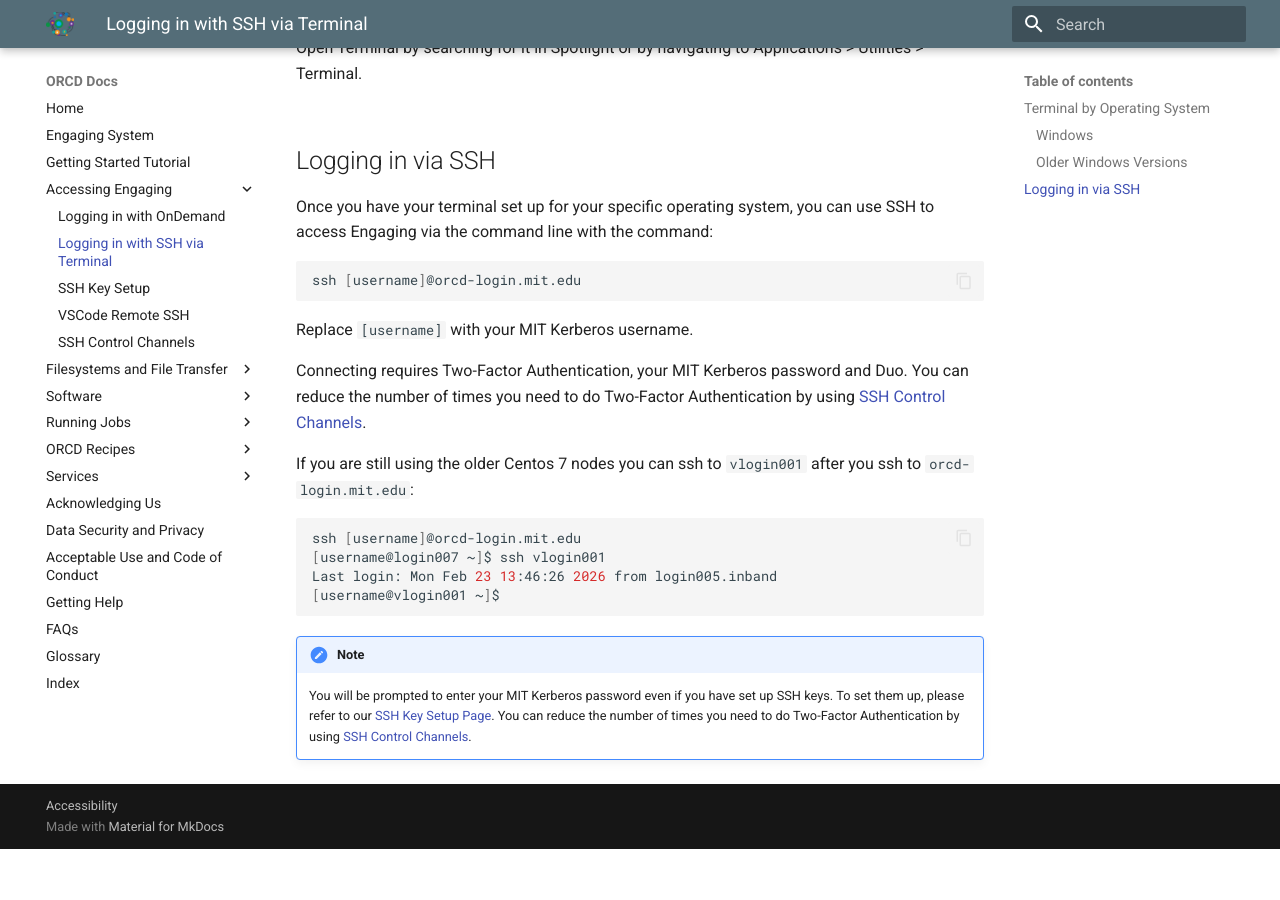
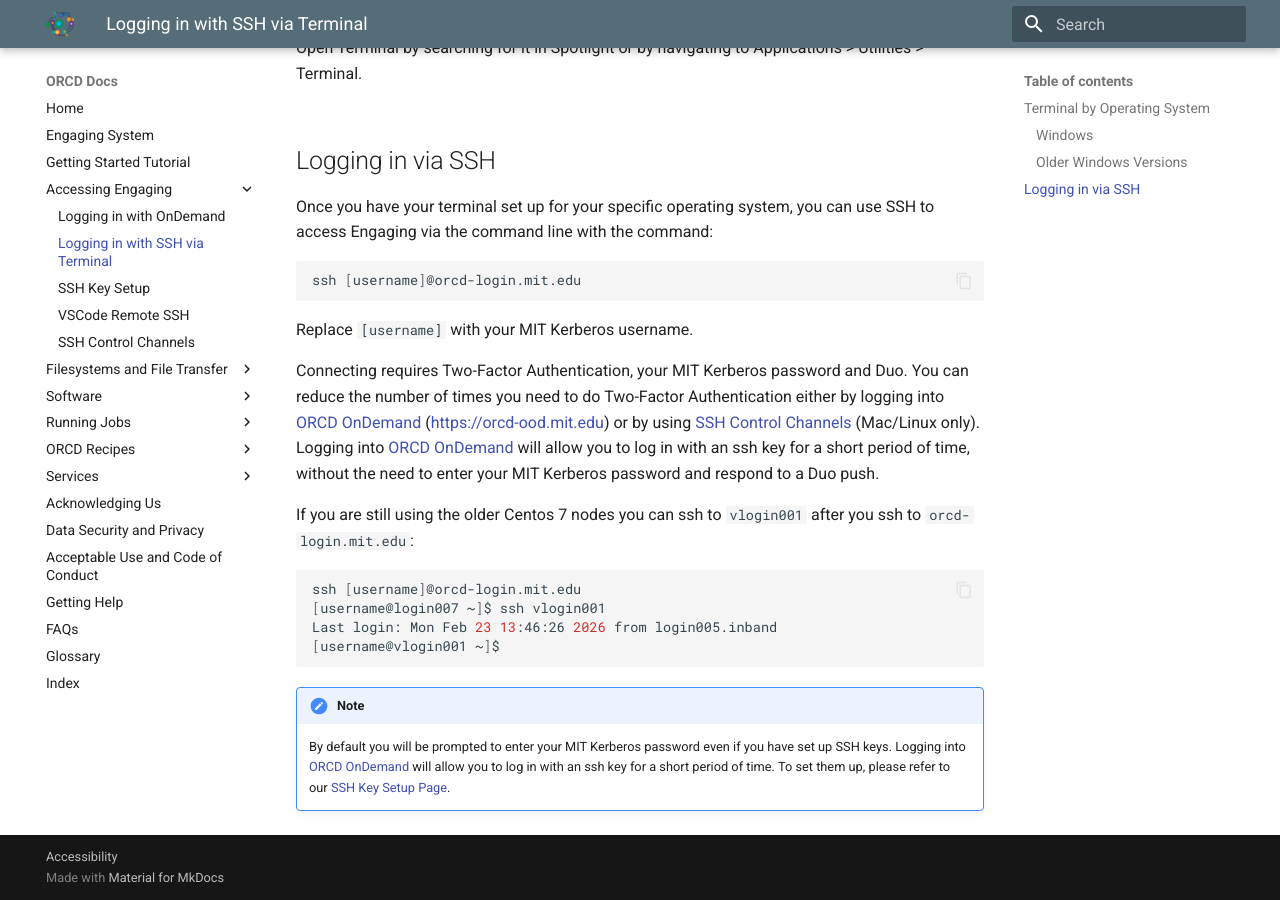
Before and after one commit to mit-orcd/orcd-docs-edit, an MkDocs documentation site: the page built from docs/accessing-orcd/ssh-login.md, in a window 1280 px wide and 900 px high, scrolled down 636 px. Built offline with MkDocs 1.6.1 and Material for MkDocs 9.7.7, drawn with Linux system fonts in a browser that asks for light colours; before the commit the page ends 1485 px from its top, so only the background shows below that.

Commit message:
Add note about ssh key login after OOD login

````diff
--- a/docs/accessing-orcd/ssh-login.md
+++ b/docs/accessing-orcd/ssh-login.md
@@ -43,7 +43,7 @@
 ```
 Replace `[username]` with your MIT Kerberos username.
 
-Connecting requires Two-Factor Authentication, your MIT Kerberos password and Duo. You can reduce the number of times you need to do Two-Factor Authentication by using [SSH Control Channels](control-channels.md).
+Connecting requires Two-Factor Authentication, your MIT Kerberos password and Duo. You can reduce the number of times you need to do Two-Factor Authentication either by logging into [ORCD OnDemand](https://orcd-ood.mit.edu) ([https://orcd-ood.mit.edu](https://orcd-ood.mit.edu)) or by using [SSH Control Channels](control-channels.md) (Mac/Linux only). Logging into [ORCD OnDemand](https://orcd-ood.mit.edu) will allow you to log in with an ssh key for a short period of time, without the need to enter your MIT Kerberos password and respond to a Duo push.
 
 If you are still using the older Centos 7 nodes you can ssh to `vlogin001` after you ssh to `orcd-login.mit.edu`:
 
@@ -55,4 +55,4 @@
 ```
 
 !!! Note
-    You will be prompted to enter your MIT Kerberos password even if you have set up SSH keys. To set them up, please refer to our [SSH Key Setup Page](ssh-setup.md). You can reduce the number of times you need to do Two-Factor Authentication by using [SSH Control Channels](control-channels.md).
+    By default you will be prompted to enter your MIT Kerberos password even if you have set up SSH keys. Logging into [ORCD OnDemand](https://orcd-ood.mit.edu) will allow you to log in with an ssh key for a short period of time. To set them up, please refer to our [SSH Key Setup Page](ssh-setup.md).
````
